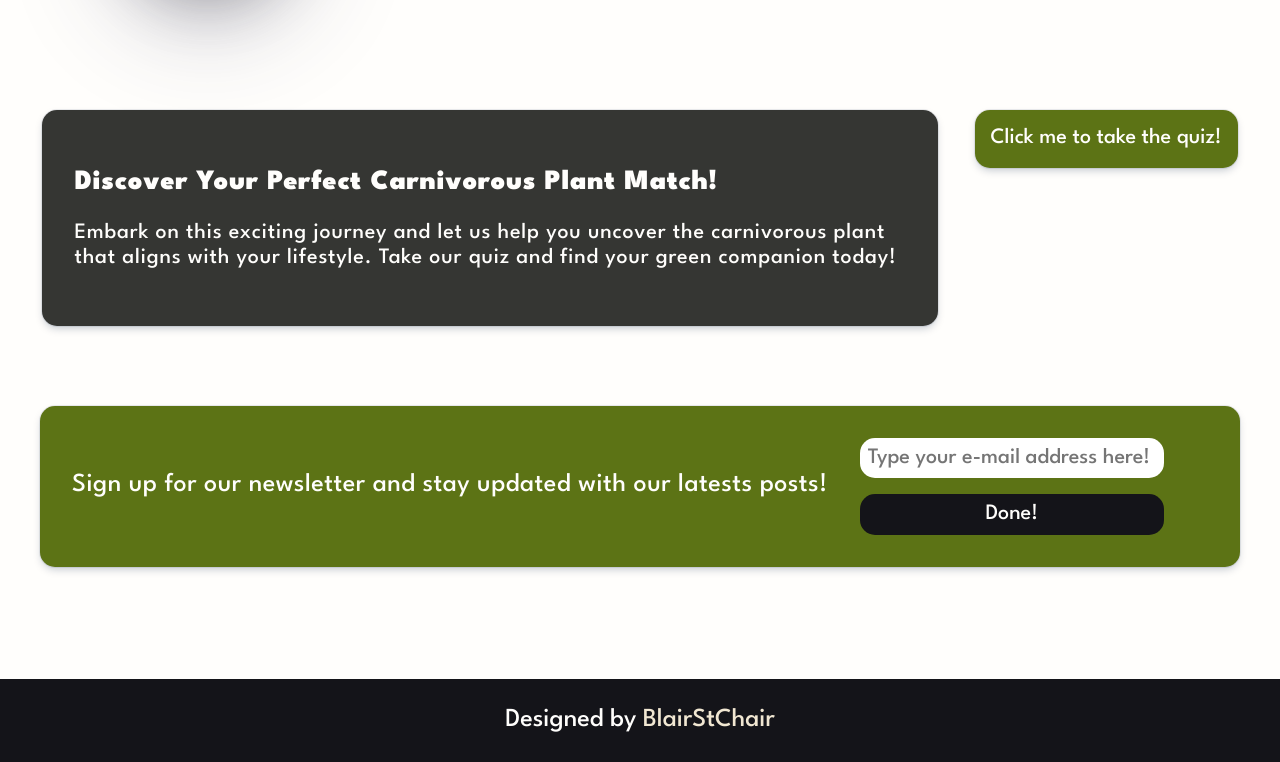
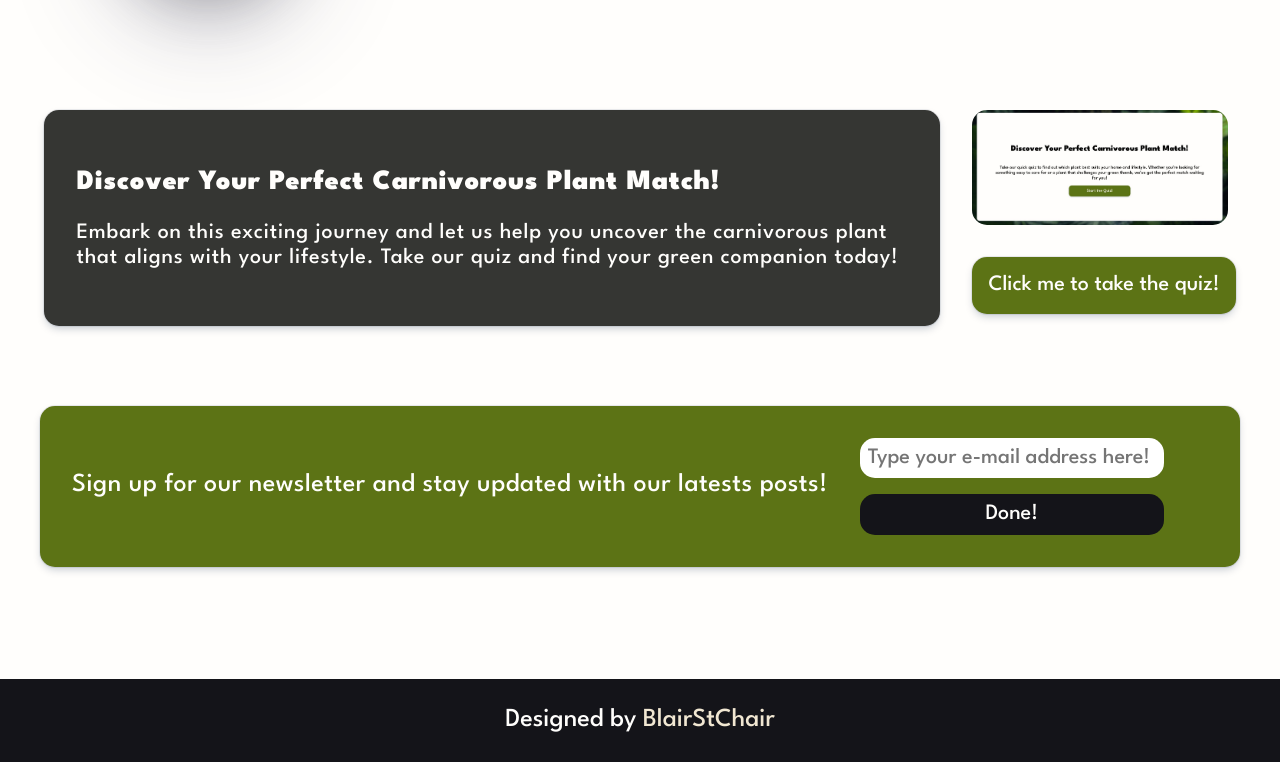
Before and after one commit to BlairStChair/blogPageExample, a website: page index.html in a window 1280 px wide. Shown: the part 1627-2389 px from the top of the page. Drawn offline with nearby package versions, Linux system fonts and the light colour scheme; a web font is replaced by a local one.

Commit message:
Added image to quiz info section

```diff
--- a/css/indexStyle.css
+++ b/css/indexStyle.css
@@ -150,6 +150,17 @@ body {
     font-size: 22px;
 }
 
+#quizPreview{
+    border-radius: 15px;
+    width: 16rem;
+}
+
+#quizImgButton{
+    display: flex;
+    flex-direction: column;
+    gap: 2rem;
+}
+
 #quizImgButton button{
     background-color: #5C7315;
     color:#fffefc;
--- a/index.html
+++ b/index.html
@@ -45,7 +45,7 @@
                 your lifestyle. Take our quiz and find your green companion today!</p>
         </div>
         <div id="quizImgButton">
-            <img src="" alt="">
+            <img id="quizPreview" src="graphics/quizPreview.jpg" alt="preview of how the quiz page looks like">
             <button id="takeMeToQuiz">Click me to take the quiz!</button>
         </div>
     </div>
```
Also changed, not shown: graphics/quizPreview.jpg (added).
